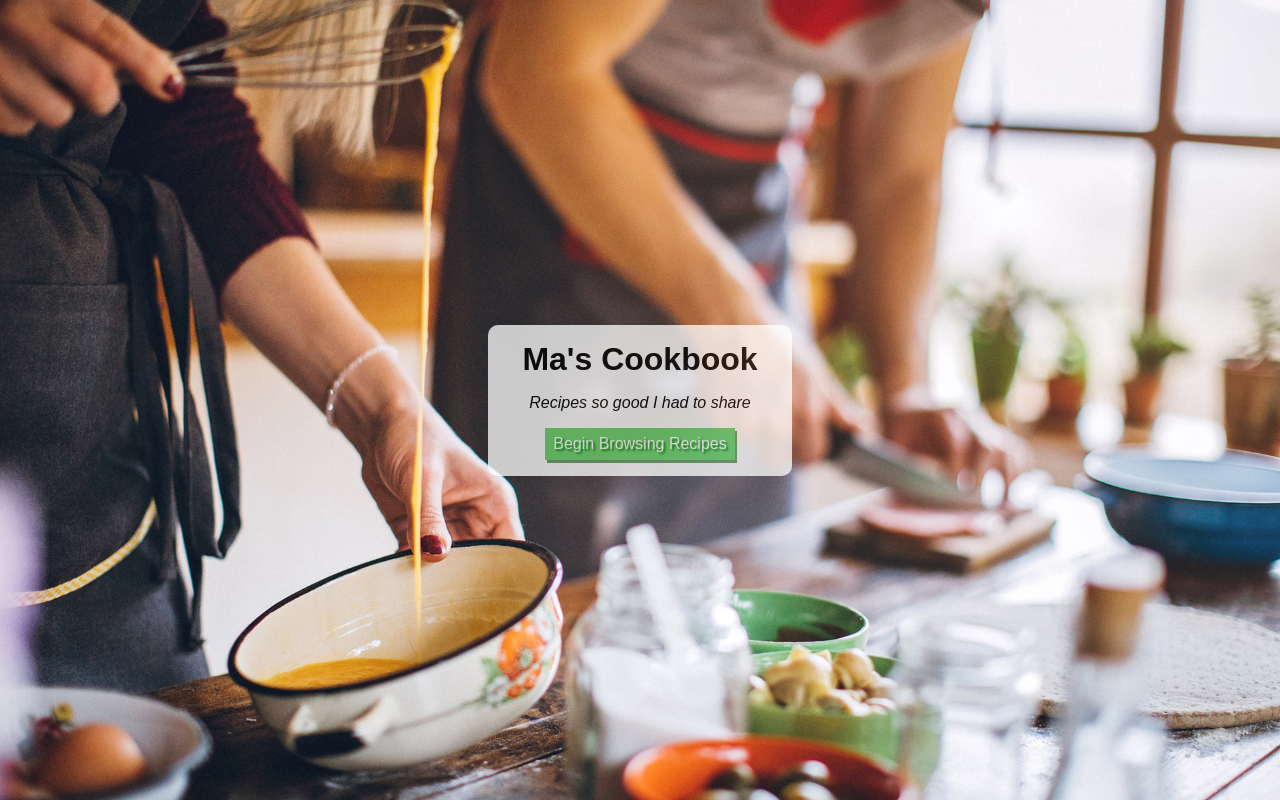
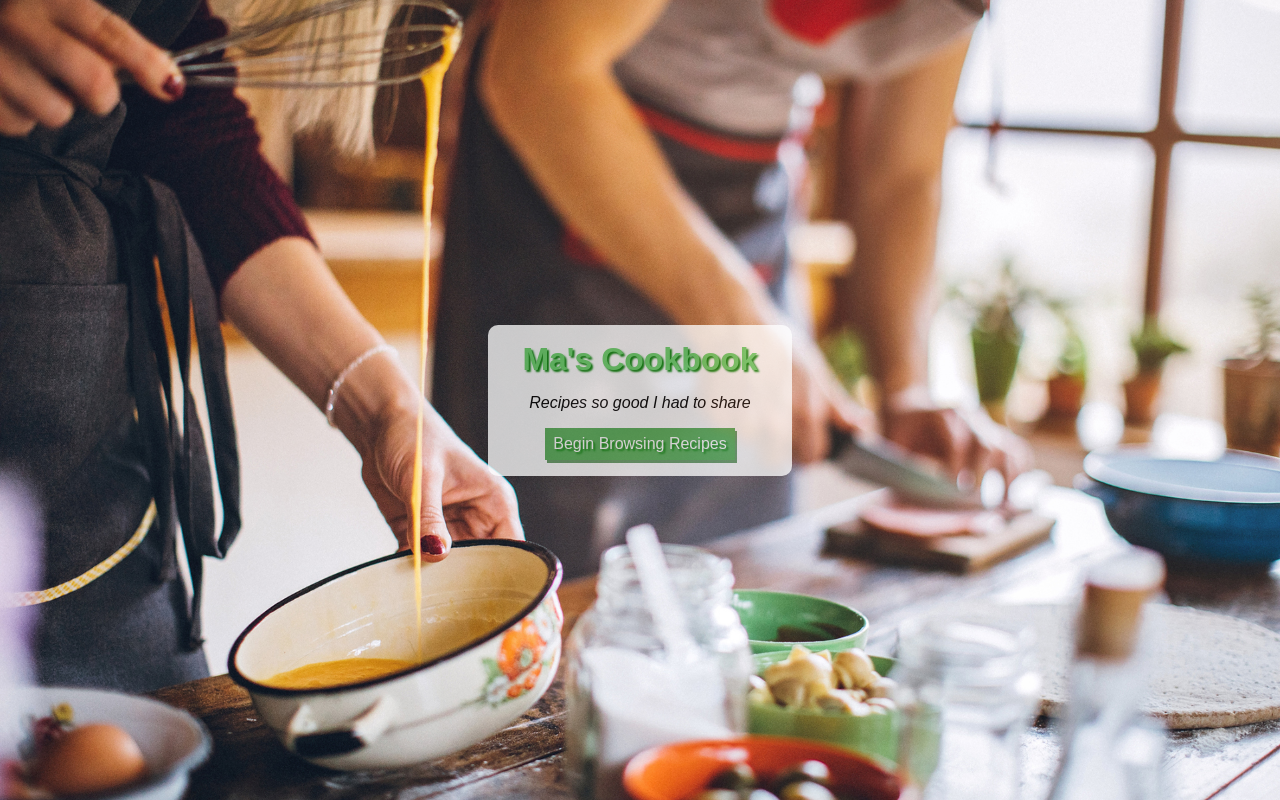
Before and after one commit to seangrant118/recipe-app, a React (Create React App) app in the folder client/: page / in a window 1280 px wide. In both pictures the pointer is over the button "Begin Browsing Recipes". Built offline with nearby package versions, Linux system fonts and the light colour scheme; no server answers.

Commit message:
landing beta

```diff
--- a/client/src/components/styles/Landing.css
+++ b/client/src/components/styles/Landing.css
@@ -17,6 +17,8 @@
 }
 .layout-title {
   margin: 0;
+  color: rgb(106, 212, 106);
+  text-shadow: 2px 2px 2px green, 6px 6px 6px white;
 }
 
 .layout-subtitle {
@@ -33,6 +35,9 @@
   line-height: 1;
   padding: 0.5em;
 }
+.btn-browse:hover {
+  background: rgb(88, 175, 88);
+}
 
 .a-browse {
   text-decoration: none;
```
